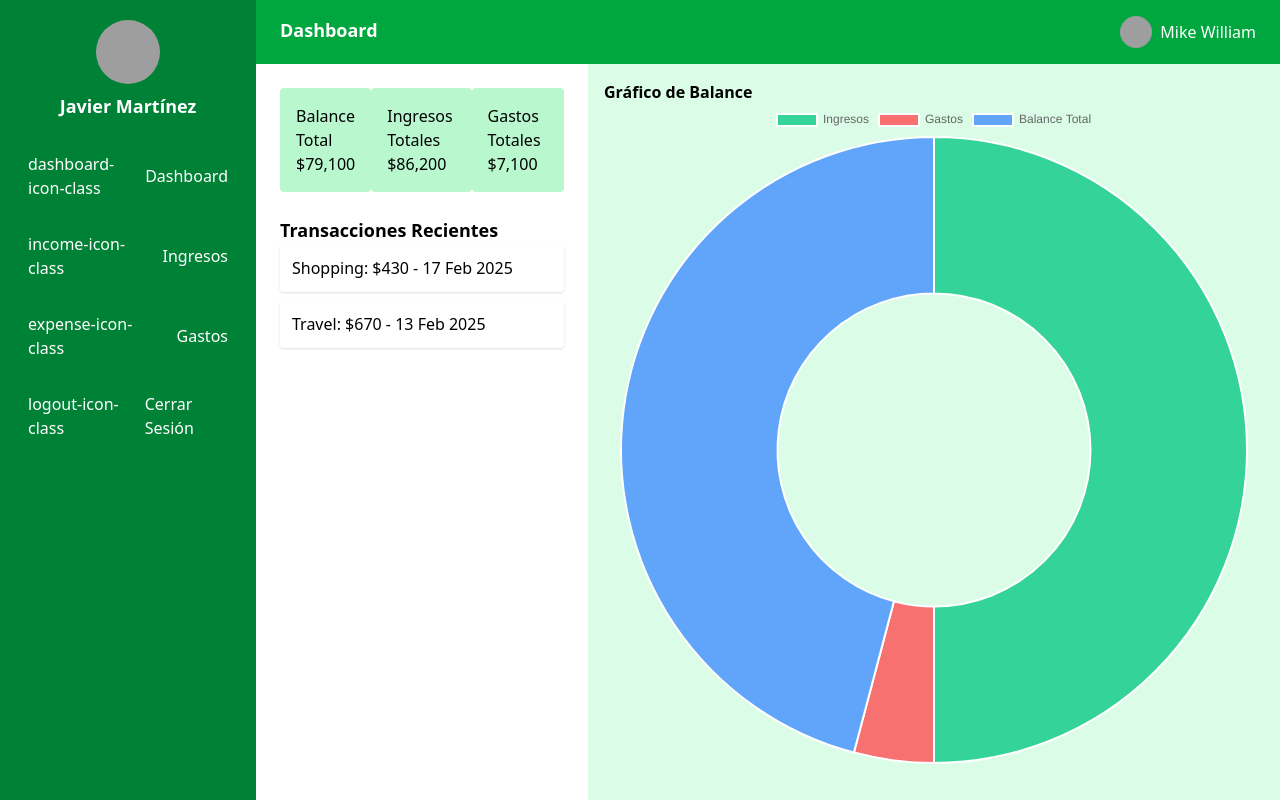
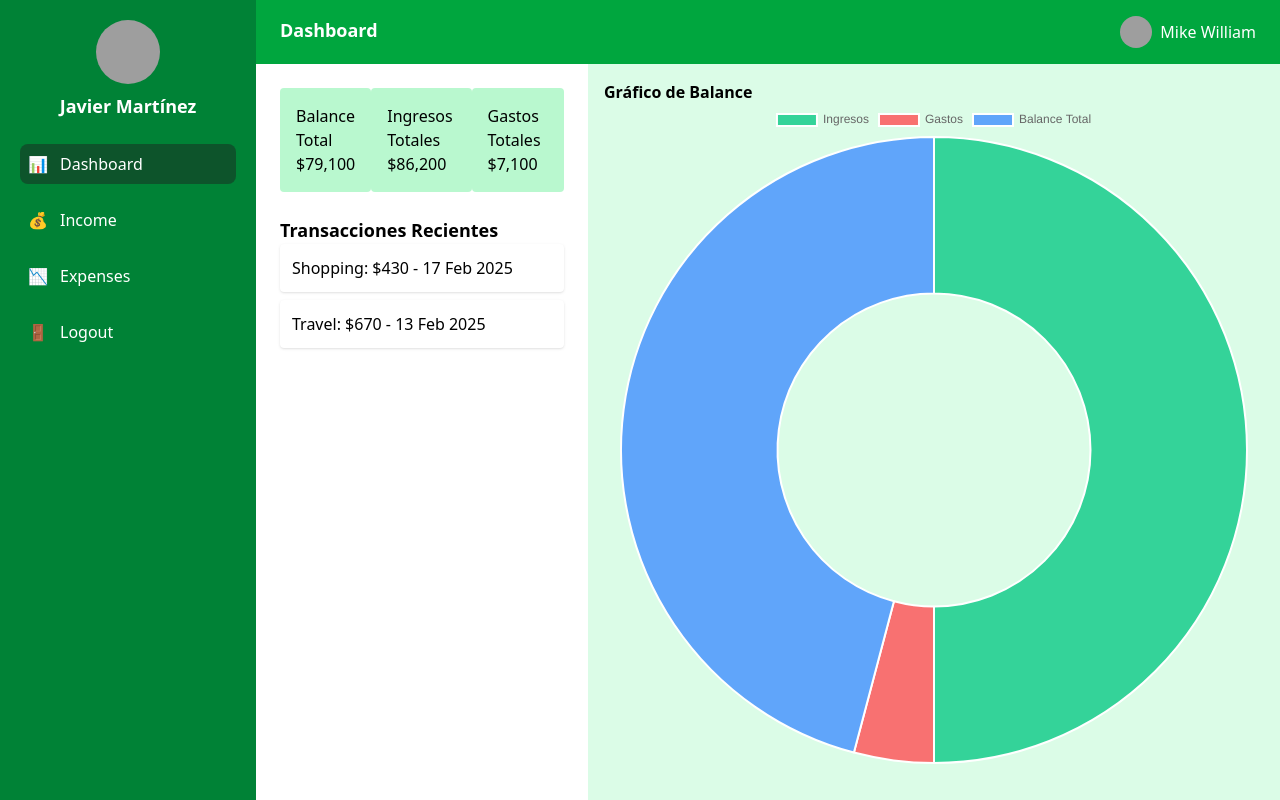
Before and after one commit to jlcarrascof/vue3-expense-tracker, a Vue app: page /dashboard in a window 1280 px wide. Built offline with nearby package versions, Linux system fonts and the light colour scheme; sample sign-in values are in the browser's storage; grey boxes are pictures that could not be loaded.

Commit message:
feat: refactor Sidebar component to use reactive menu items with icons

```diff
--- a/src/components/Sidebar.vue
+++ b/src/components/Sidebar.vue
@@ -1,3 +1,14 @@
+<script setup>
+  import { ref } from "vue"
+
+  const menuItems = ref([
+    { path: "/dashboard", label: "Dashboard", icon: "📊" },
+    { path: "/income", label: "Income", icon: "💰" },
+    { path: "/expense", label: "Expenses", icon: "📉" },
+    { path: "/logout", label: "Logout", icon: "🚪" }
+  ])
+</script>
+
 <template>
   <aside class="bg-green-700 text-white w-64 min-h-screen p-5">
     <!-- Perfil -->
@@ -20,12 +31,3 @@
     </nav>
   </aside>
 </template>
-
-<script setup>
-  const menuItems = [
-    { label: 'Dashboard', route: '/dashboard', icon: 'dashboard-icon-class' },
-    { label: 'Ingresos', route: '/income', icon: 'income-icon-class' },
-    { label: 'Gastos', route: '/expenses', icon: 'expense-icon-class' },
-    { label: 'Cerrar Sesión', route: '/logout', icon: 'logout-icon-class' },
-  ];
-</script>
```
